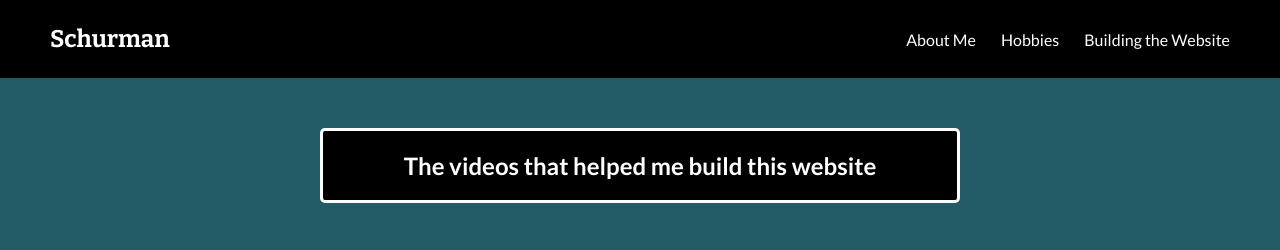
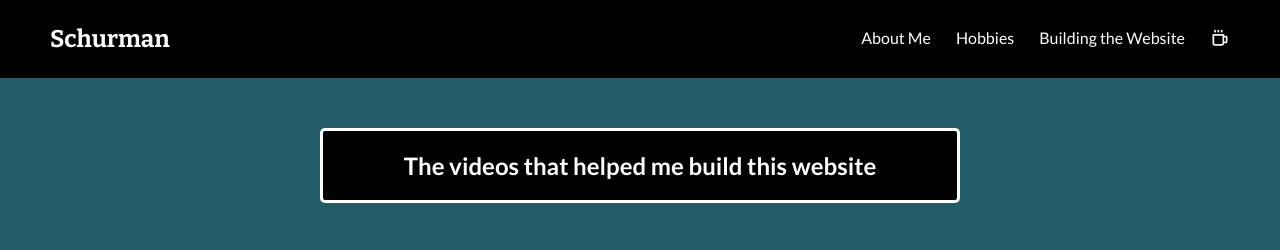
Before and after one commit to BuyDecoy/Schurman, a plain HTML site: page building.html in a window 1280 px wide. Shown: the top 250 px of the page. Drawn offline with nearby package versions, Linux system fonts and the light colour scheme.

Commit message:
BuyMeACoffee Icon to navbar

```diff
--- a/building.css
+++ b/building.css
@@ -64,6 +64,16 @@
     align-items: center;
     height: 100%;
     background-color: black;
+}
+
+.container i{
+    color: white;
+    font-size: 20px;
+    background-color: black;
+}
+
+.container i:hover{
+    color: rgba(0, 255, 255, 0.775)
 }
 
 .textbox{
--- a/building.html
+++ b/building.html
@@ -3,7 +3,7 @@
 <head>
     <meta charset="UTF-8">
     <meta name="viewport" content="width=device-width, initial-scale=1.0">
-    <link href='https://unpkg.com/boxicons@2.1.4/css/boxicons.min.css' rel=>
+    <link href='https://unpkg.com/boxicons@2.1.4/css/boxicons.min.css' rel='stylesheet'>
     <link rel="icon" type="image/png" sizes="32x32" href="images/WhiteSfavicon-32x32.png">
     <link rel="icon" type="image/png" sizes="16x16" href="images/WhiteSfavicon-16x16.png">
     <link rel="stylesheet" href="building.css">
@@ -23,6 +23,9 @@
                     </li>
                     <li>
                         <a href="building.html">Building the Website</a>
+                    </li>
+                    <li>
+                        <a href="https://www.buymeacoffee.com/schurman" target="_blank"><i class='bx bx-coffee'></i></a>
                     </li>
                 </ul>
         </div>
--- a/hobbies.css
+++ b/hobbies.css
@@ -66,6 +66,16 @@
     background-color: black;
 }
 
+.container i{
+    color: white;
+    font-size: 20px;
+    background-color: black;
+}
+
+.container i:hover{
+    color: rgba(0, 255, 255, 0.775)
+}
+
 img{
     width:1280px;
     height:720px;
--- a/style.css
+++ b/style.css
@@ -63,6 +63,16 @@
     align-items: center;
     height: 100%;
     background-color: black;
+}
+
+.container i{
+    color: white;
+    font-size: 20px;
+    background-color: black;
+}
+
+.container i:hover{
+    color: rgba(0, 255, 255, 0.775)
 }
 
 header .header{
```
Also changed, not shown: hobbies.html (+4 -1 lines), index.html (+3 -0 lines).
